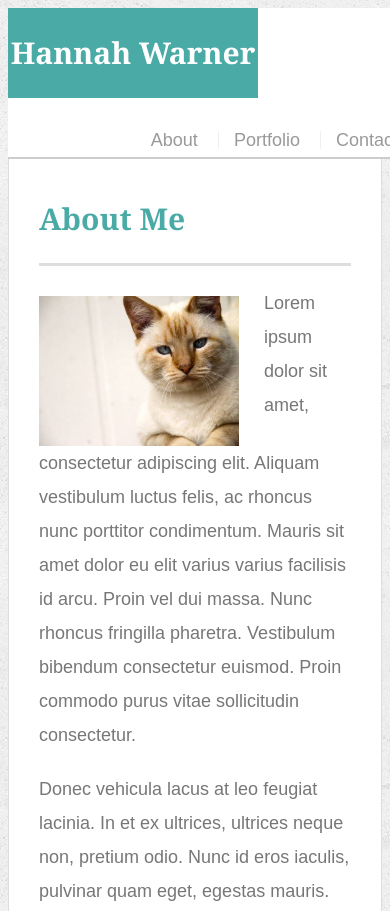
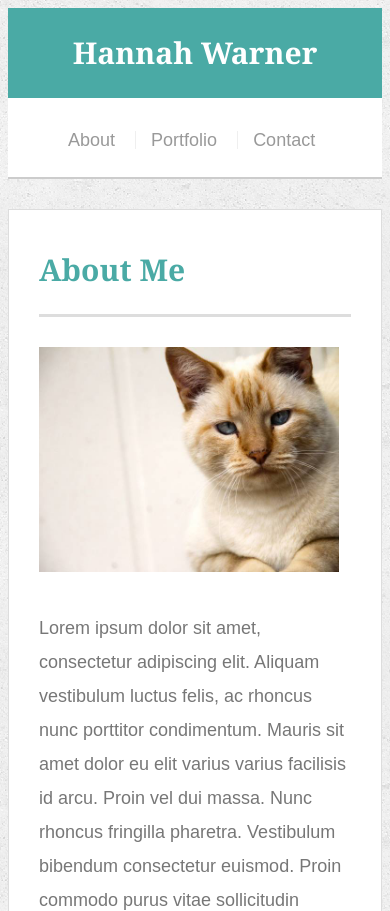
Before and after one commit to warnerhannah/Responsive-Portfolio, a plain HTML site: page index.html in a window 390 px wide. Shown: the top 911 px of the page. Drawn offline with Linux system fonts and the light colour scheme.

Commit message:
media queries

```diff
--- a/assets/css/style.css
+++ b/assets/css/style.css
@@ -223,9 +223,11 @@ input[type=submit] {
   max-width: 960px;
 }
 
+
+
 @media only screen and (max-width: 786px)  {
-  header {
-
+  nav {
+    margin-right: 20px;
   }
 
 /* index */
@@ -233,13 +235,64 @@ input[type=submit] {
     max-width: 768px;
   }
 
+  img {
+    width: 400px;
+  }
+
 /*contact */
 
+
 /*portfolio */
+.work {
+  width: 325px;
+}
 }
 
+
+
 @media only screen and (max-width: 640px) {
-  header {
+  #masthead {
     position: static;
   }
+
+  /* index */
+  #logo {
+    width: 100%;
+  }
+
+  nav {
+    width: 100%;
+    padding-left: 50px;
+    padding-bottom: 20px;
+  }
+
+  #main-container {
+    padding-top: 00px;
+  }
+
+  .auth-image {
+    clear: none;
+    margin: 10px auto;
+    float: none;
+    width: 300px;
+  }
+
+  p {
+    clear: none;
+  }
+
+  .main-section {
+    clear: none;
+  }
+
+/*contact */
+  .main-section {
+    padding-top: 10px;
+  }
+
+
+/*portfolio */
+.work {
+  width: 300px;
 }
+}
```
Also changed, not shown: portfolio.html (+1 -1 lines).
